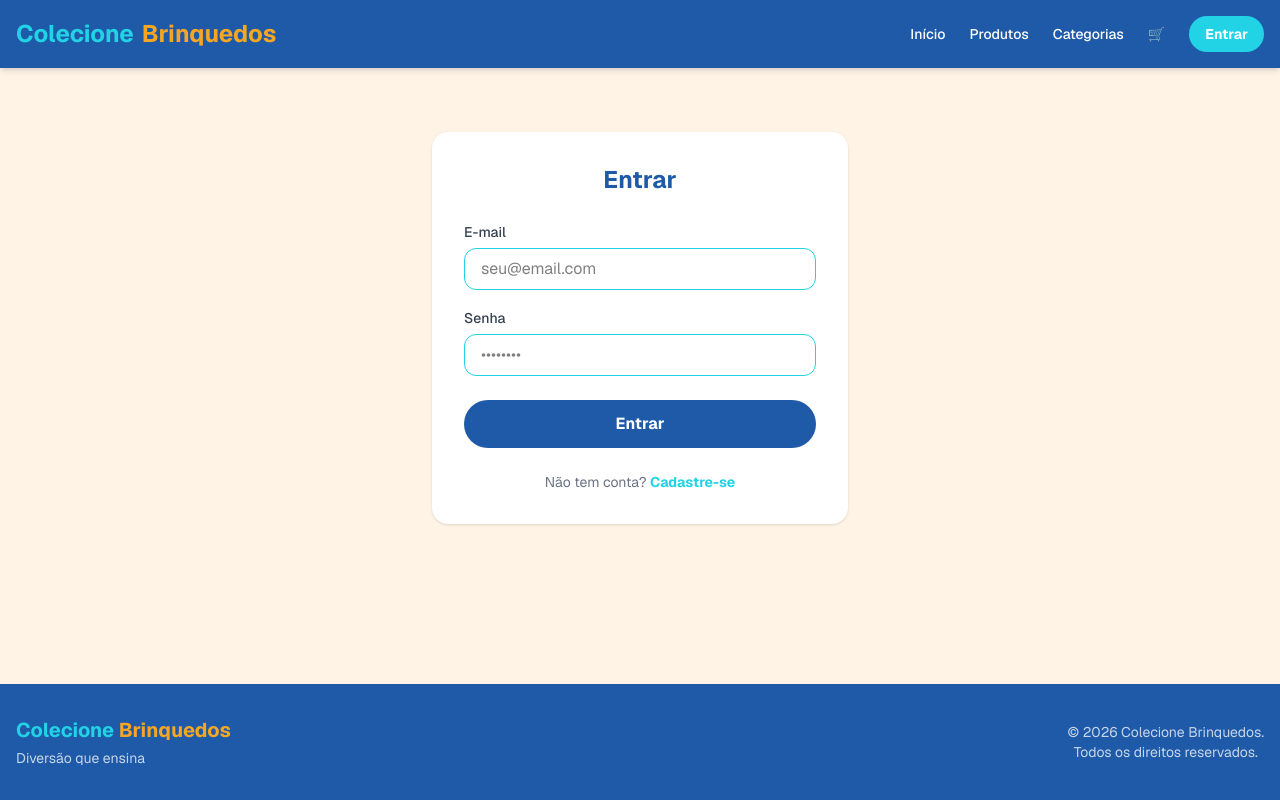
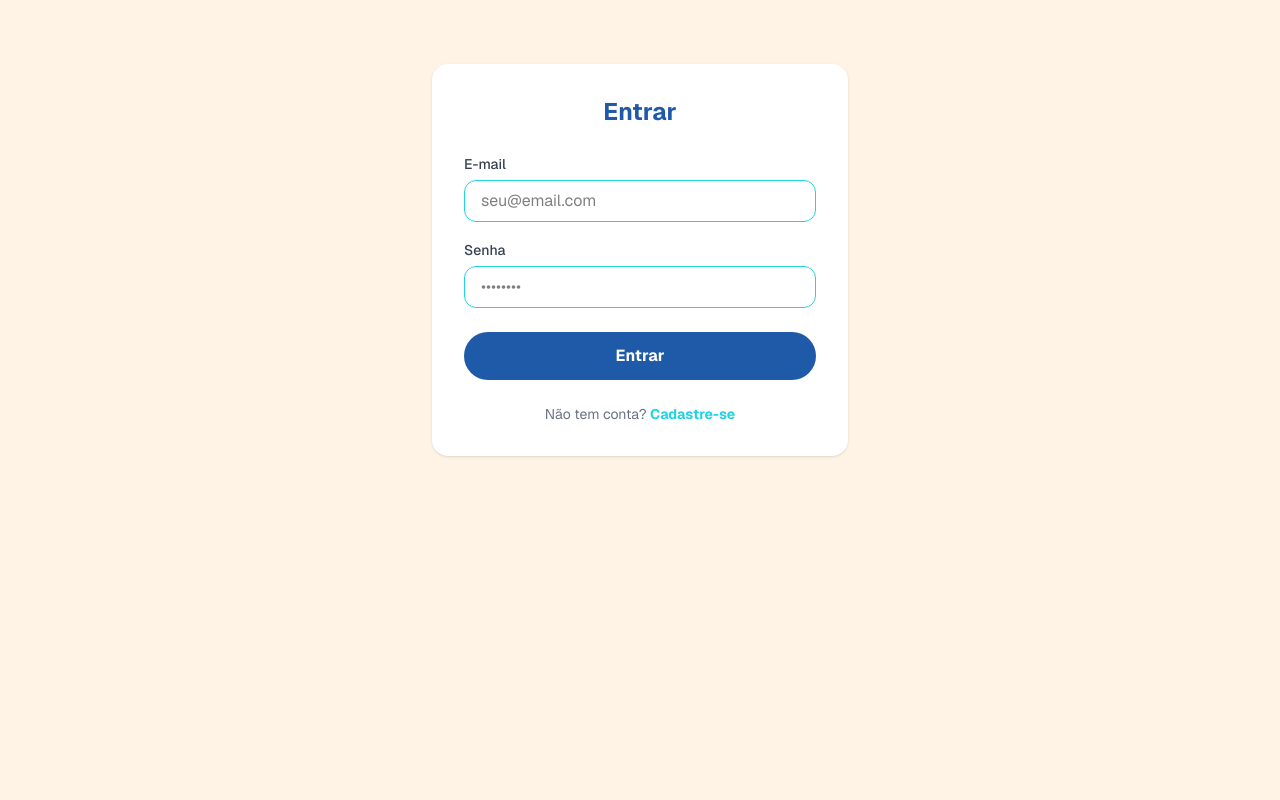
Before and after one commit to carolinerener/colecione-brinquedos-front, a Next.js app: page /login in a window 1280 px wide. Built offline with nearby package versions, Linux system fonts and the light colour scheme.

Commit message:
feat(layout): esconder header e footer nas páginas de login e registro

```diff
--- a/src/app/layout.tsx
+++ b/src/app/layout.tsx
@@ -1,8 +1,7 @@
 import type { Metadata } from 'next';
 import { Geist } from 'next/font/google';
 import './globals.css';
-import Header from '@/components/layout/Header';
-import Footer from '@/components/layout/Footer';
+import LayoutWrapper from '@/components/layout/LayoutWrapper';
 import { CarrinhoProvider } from '@/contexts/CarrinhoContext';
 
 const geist = Geist({ subsets: ['latin'] });
@@ -21,11 +20,7 @@ export default function RootLayout({
     <html lang="pt-BR">
       <body className={`${geist.className} flex flex-col min-h-screen bg-[#FFF3E6]`}>
         <CarrinhoProvider>
-          <Header />
-          <main className="flex-1">
-            {children}
-          </main>
-          <Footer />
+          <LayoutWrapper>{children}</LayoutWrapper>
         </CarrinhoProvider>
       </body>
     </html>
--- /dev/null
+++ b/src/components/layout/LayoutWrapper.tsx
@@ -0,0 +1,19 @@
+'use client';
+
+import { usePathname } from 'next/navigation';
+import Header from './Header';
+import Footer from './Footer';
+
+export default function LayoutWrapper({ children }: { children: React.ReactNode }) {
+  const pathname = usePathname();
+  const rotasSemLayout = ['/login', '/registro'];
+  const esconder = rotasSemLayout.includes(pathname);
+
+  return (
+    <>
+      {!esconder && <Header />}
+      <main className="flex-1">{children}</main>
+      {!esconder && <Footer />}
+    </>
+  );
+}
```
